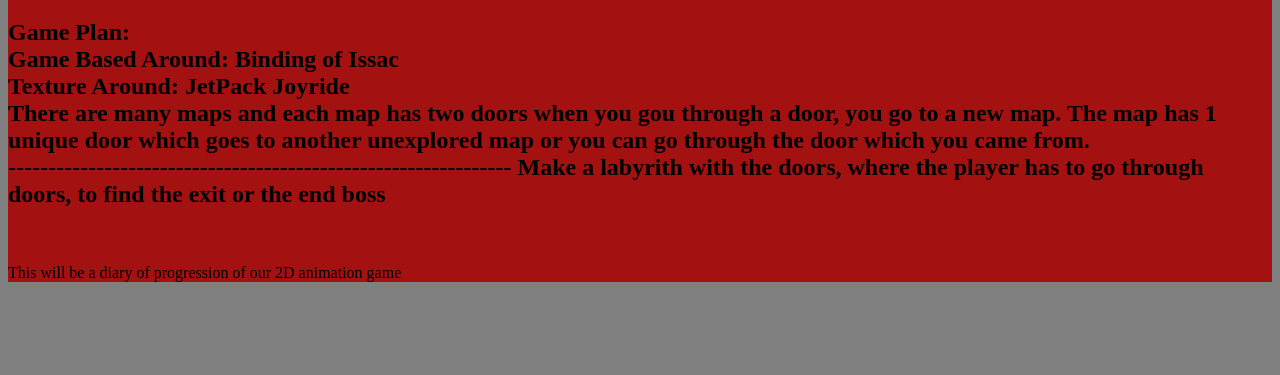
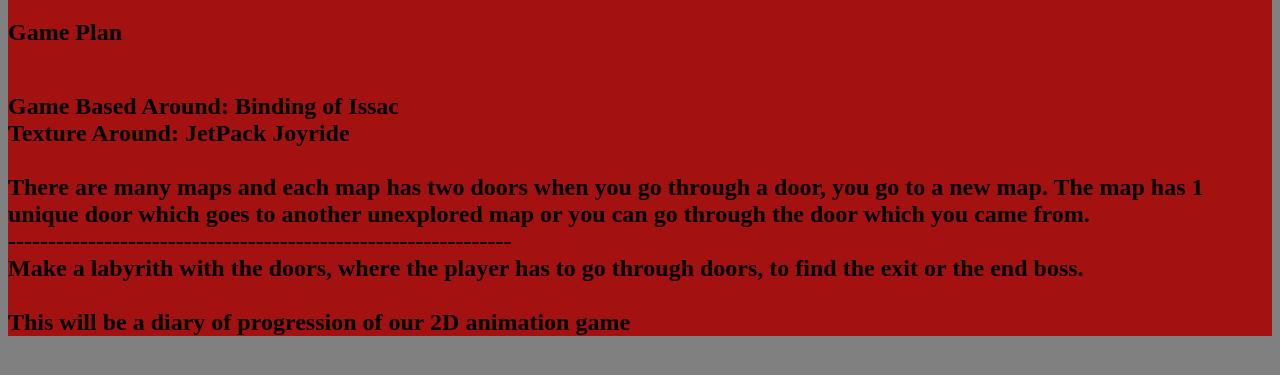
Before and after one commit to 5AMGroup/5amgroup.github.io, a plain HTML site: page index.html in a window 1280 px wide. Shown: the part 129-504 px from the top of the page. Drawn offline with Linux system fonts and the light colour scheme.

Commit message:
Update index.html

```diff
--- a/index.html
+++ b/index.html
@@ -5,25 +5,25 @@
 <link rel="stylesheet" type="text/css" href="style.css">
 </head>
 <body>
-<link rel="stylesheet" type="text/css" href="style.css">
+
  	<div class="main">
 		<div class="title"> <a>The 5AMGroup</a> </div>
 
   <h1>Welcome to Our Group</h1>
-  <h2> Game Plan:<br>
+  <h2> Game Plan <h2><br>
 Game Based Around: Binding of Issac
 	  <br>
 Texture Around: JetPack Joyride
-	  <br>
+	  <br><br>
 There are many maps
 and each map has two doors
-when you gou through a door, you go to a new map.
+when you go through a door, you go to a new map.
 The map has 1 unique door which goes to another unexplored map
 or you can go through the door which you came from.
 	  <br>
----------------------------------------------------------------
+--------------------------------------------------------------- <br>
 Make a labyrith with the doors, where the player has to go through doors, to find the exit
-or the end boss </h2>
+or the end boss.
 <br>
 <br>
     This will be a diary of progression of our 2D animation game
```
